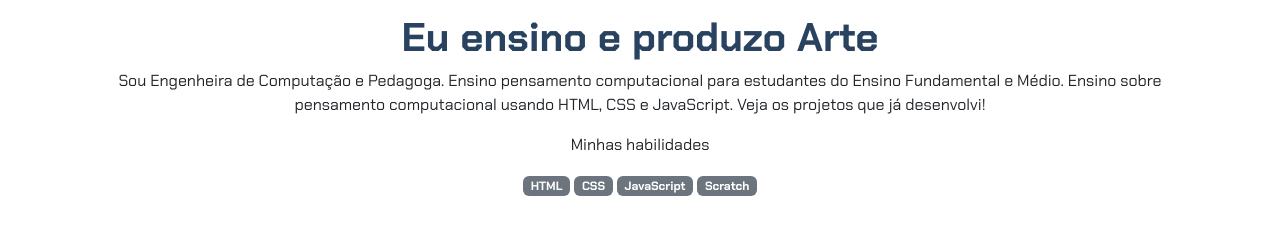
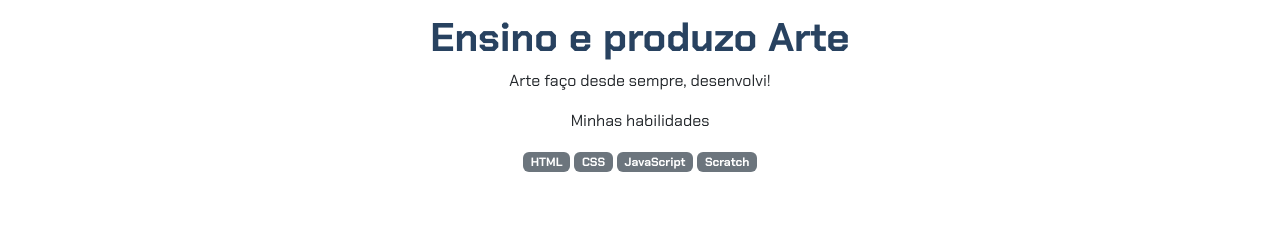
Before and after one commit to kelvinrafael11/curriculo-, a plain HTML site: page index.html in a window 1280 px wide. Shown: the part 58-291 px from the top of the page. Drawn offline with nearby package versions, Linux system fonts and the light colour scheme.

Commit message:
modificado descrição

```diff
--- a/index.html
+++ b/index.html
@@ -14,10 +14,9 @@
         <img src="img/avatar-perfil.png" alt="avatar da Fernanda" class="rounded-circle" width="150" height="150"
             srcset="">
         <p class="lead">Eu sou Kelvin_</p>
-        <h1>Eu ensino e produzo Arte</h1>
-        <p>Sou Engenheira de Computação e Pedagoga. Ensino pensamento computacional para estudantes do Ensino
-            Fundamental e Médio. Ensino sobre pensamento computacional usando HTML, CSS e JavaScript. Veja os projetos
-            que já desenvolvi!</p>
+        <h1>Ensino e produzo Arte</h1>
+        <p>Arte faço desde sempre,
+         desenvolvi!</p>
         <p>Minhas habilidades</p>
         <div>
             <p class="badge bg-secondary">HTML</p>
```
